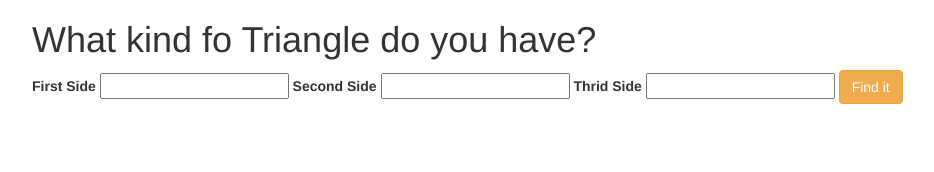
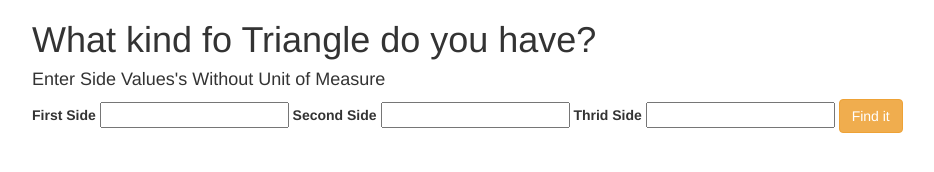
Before and after one commit to katcarr/triangles, a plain HTML site: page index.html in a window 1280 px wide. Shown: the whole page, without its empty margins (38-972 px from the left). Drawn offline with nearby package versions, Linux system fonts and the light colour scheme.

Commit message:
Refactor instructions

```diff
--- a/index.html
+++ b/index.html
@@ -10,7 +10,10 @@
   <body>
     <div class = "container">
       <h1>What kind fo Triangle do you have?</h1>
+
       <form id="triangle-form" class="form-inline">
+
+        <h4>Enter Side Values's Without Unit of Measure</h4>
 
         <div class="form-group">
           <label for="side1">First Side</label>
@@ -28,7 +31,6 @@
         </div>
 
         <button type="submit" class="btn btn-warning">Find it</button>
-
       </form>
 
       <div id="triangle">
@@ -41,7 +43,6 @@
         <a href="index.html"<button class="btn btn-success">Try Again</button></a>
       </div>
 
-
     </div>
   </body>
 </html>
```
Also changed, not shown: js/scripts.js (+1 -7 lines).
